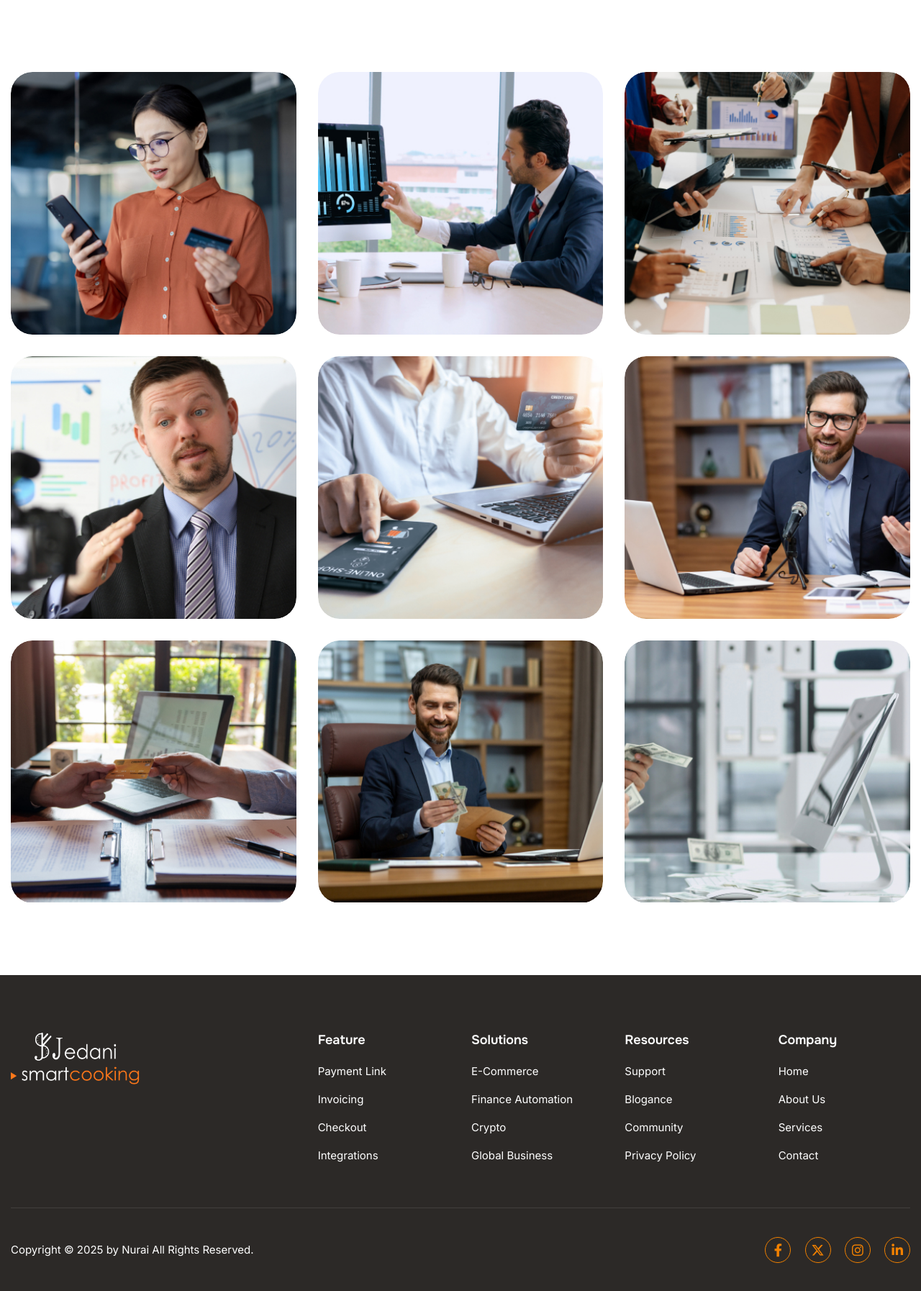
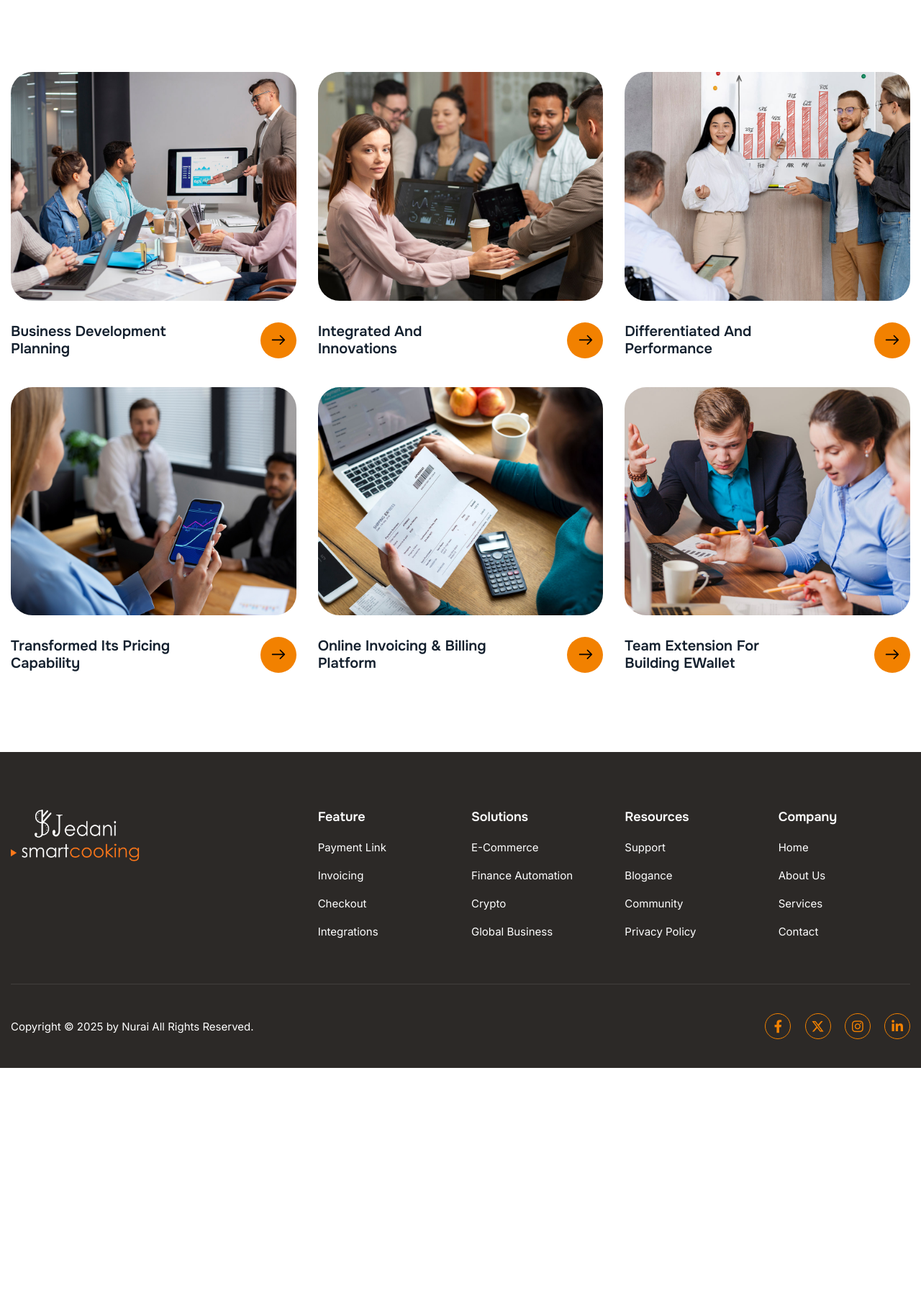
Before and after one commit to nurai003002/MyCook, a Django app: page /video-recipes in a window 1280 px wide. Shown: the part 426-2220 px from the top of the page at 72% size. After the commit the page ends 1910 px from the top, so only its background shows below. Run offline with Django 5.2, Linux system fonts and the light colour scheme; some libraries are stand-ins or nearby versions.

Commit message:
start page recipe

```diff
--- a/apps/secondary/views.py
+++ b/apps/secondary/views.py
@@ -4,4 +4,4 @@ from django.shortcuts import render
 
 def video_recipes(request):
     # setting = Setting.objects.latest('id')
-    return render(request, 'video/video-gallery.html', locals())
+    return render(request, 'video/recipe_video.html', locals())
--- /dev/null
+++ b/templates/video/recipe_video.html
@@ -0,0 +1,230 @@
+{% extends 'include/homepage.html' %}
+{% load static %}
+{% block content %}
+    {% include 'include/header.html' %}
+    <!-- Page Header Start -->
+    <div class="page-header">
+        <div class="container">
+            <div class="row">
+                <div class="col-lg-12">
+                    <!-- Page Header Box Start -->
+					<div class="page-header-box">
+						<h1 class="text-anime-style-3" data-cursor="-opaque">Our Video</h1>
+						<nav class="wow fadeInUp">
+							<ol class="breadcrumb">
+								<li class="breadcrumb-item"><a href="./">home</a></li>
+								<li class="breadcrumb-item active" aria-current="page">video</li>
+							</ol>
+						</nav>
+					</div>
+					<!-- Page Header Box End -->
+                </div>
+            </div>
+        </div>
+    </div>
+    <!-- Page Header End -->
+
+    <!-- Page Video Gallery Start -->
+    <div class="page-case-study">
+        <div class="container">
+            <div class="row">
+                <div class="col-lg-4 col-md-6">
+                    <!-- Case Study Item Start -->
+                    <div class="case-study-item wow fadeInUp">
+                        <!-- Case Study Image Start -->
+                        <div class="case-study-image">
+                            <a href="#" class="image-anime" data-cursor-text="View">
+                                <figure>
+                                    <img src="{% static 'images/case-study-img-1.jpg' %}" alt="">
+                                </figure>
+                            </a>
+                        </div>
+                        <!-- Case Study Image End -->
+
+                        <!-- Case Study Body Start -->
+                        <div class="case-study-body">
+                            <!-- Case Study Content Start -->
+                            <div class="case-study-content">
+                                <h3><a href="#">Business Development Planning</a></h3>
+                            </div>
+                            <!-- Case Study Content End -->
+
+                            <!-- Case Study Readmore Btn Start -->
+                            <div class="case-study-btn">
+                                <a href="#" class="readmore-btn"><img src="{% static 'images/icon-arrow.svg' %}" alt=""></a>
+                            </div>
+                            <!-- Case Study Readmore Btn End -->
+                        </div>
+                        <!-- Case Study Body End -->
+                    </div>
+                    <!-- Case Study Item End -->
+                </div>
+
+                <div class="col-lg-4 col-md-6">
+                    <!-- Case Study Item Start -->
+                    <div class="case-study-item wow fadeInUp" data-wow-delay="0.25s">
+                        <!-- Case Study Image Start -->
+                        <div class="case-study-image">
+                            <a href="#" class="image-anime" data-cursor-text="View">
+                                <figure>
+                                    <img src="{% static 'images/case-study-img-2.jpg' %}" alt="">
+                                </figure>
+                            </a>
+                        </div>
+                        <!-- Case Study Image End -->
+
+                        <!-- Case Study Body Start -->
+                        <div class="case-study-body">
+                            <!-- Case Study Content Start -->
+                            <div class="case-study-content">
+                                <h3><a href="#">Integrated And Innovations</a></h3>
+                            </div>
+                            <!-- Case Study Content End -->
+
+                            <!-- Case Study Readmore Btn Start -->
+                            <div class="case-study-btn">
+                                <a href="#" class="readmore-btn"><img src="{% static 'images/icon-arrow.svg' %}" alt=""></a>
+                            </div>
+                            <!-- Case Study Readmore Btn End -->
+                        </div>
+                        <!-- Case Study Body End -->
+                    </div>
+                    <!-- Case Study Item End -->
+                </div>
+
+                <div class="col-lg-4 col-md-6">
+                    <!-- Case Study Item Start -->
+                    <div class="case-study-item wow fadeInUp" data-wow-delay="0.5s">
+                        <!-- Case Study Image Start -->
+                        <div class="case-study-image">
+                            <a href="#" class="image-anime" data-cursor-text="View">
+                                <figure>
+                                    <img src="{% static 'images/case-study-img-3.jpg' %}" alt="">
+                                </figure>
+                            </a>
+                        </div>
+                        <!-- Case Study Image End -->
+
+                        <!-- Case Study Body Start -->
+                        <div class="case-study-body">
+                            <!-- Case Study Content Start -->
+                            <div class="case-study-content">
+                                <h3><a href="#">Differentiated And Performance</a></h3>
+                            </div>
+                            <!-- Case Study Content End -->
+
+                            <!-- Case Study Readmore Btn Start -->
+                            <div class="case-study-btn">
+                                <a href="#" class="readmore-btn"><img src="{% static 'images/icon-arrow.svg' %}" alt=""></a>
+                            </div>
+                            <!-- Case Study Readmore Btn End -->
+                        </div>
+                        <!-- Case Study Body End -->
+                    </div>
+                    <!-- Case Study Item End -->
+                </div>
+
+                <div class="col-lg-4 col-md-6">
+                    <!-- Case Study Item Start -->
+                    <div class="case-study-item wow fadeInUp" data-wow-delay="0.75s">
+                        <!-- Case Study Image Start -->
+                        <div class="case-study-image">
+                            <a href="#" class="image-anime" data-cursor-text="View">
+                                <figure>
+                                    <img src="{% static 'images/case-study-img-4.jpg' %}" alt="">
+                                </figure>
+                            </a>
+                        </div>
+                        <!-- Case Study Image End -->
+
+                        <!-- Case Study Body Start -->
+                        <div class="case-study-body">
+                            <!-- Case Study Content Start -->
+                            <div class="case-study-content">
+                                <h3><a href="#">Transformed Its Pricing Capability</a></h3>
+                            </div>
+                            <!-- Case Study Content End -->
+
+                            <!-- Case Study Readmore Btn Start -->
+                            <div class="case-study-btn">
+                                <a href="#" class="readmore-btn"><img src="{% static 'images/icon-arrow.svg' %}" alt=""></a>
+                            </div>
+                            <!-- Case Study Readmore Btn End -->
+                        </div>
+                        <!-- Case Study Body End -->
+                    </div>
+                    <!-- Case Study Item End -->
+                </div>
+
+                <div class="col-lg-4 col-md-6">
+                    <!-- Case Study Item Start -->
+                    <div class="case-study-item wow fadeInUp" data-wow-delay="1s">
+                        <!-- Case Study Image Start -->
+                        <div class="case-study-image">
+                            <a href="#" class="image-anime" data-cursor-text="View">
+                                <figure>
+                                    <img src="{% static 'images/case-study-img-5.jpg' %}" alt="">
+                                </figure>
+                            </a>
+                        </div>
+                        <!-- Case Study Image End -->
+
+                        <!-- Case Study Body Start -->
+                        <div class="case-study-body">
+                            <!-- Case Study Content Start -->
+                            <div class="case-study-content">
+                                <h3><a href="#">Online Invoicing & Billing Platform</a></h3>
+                            </div>
+                            <!-- Case Study Content End -->
+
+                            <!-- Case Study Readmore Btn Start -->
+                            <div class="case-study-btn">
+                                <a href="#" class="readmore-btn"><img src="{% static 'images/icon-arrow.svg' %}" alt=""></a>
+                            </div>
+                            <!-- Case Study Readmore Btn End -->
+                        </div>
+                        <!-- Case Study Body End -->
+                    </div>
+                    <!-- Case Study Item End -->
+                </div>
+
+                <div class="col-lg-4 col-md-6">
+                    <!-- Case Study Item Start -->
+                    <div class="case-study-item wow fadeInUp" data-wow-delay="1.25s">
+                        <!-- Case Study Image Start -->
+                        <div class="case-study-image">
+                            <a href="#" class="image-anime" data-cursor-text="View">
+                                <figure>
+                                    <img src="{% static 'images/case-study-img-6.jpg' %}" alt="">
+                                </figure>
+                            </a>
+                        </div>
+                        <!-- Case Study Image End -->
+
+                        <!-- Case Study Body Start -->
+                        <div class="case-study-body">
+                            <!-- Case Study Content Start -->
+                            <div class="case-study-content">
+                                <h3><a href="#">Team Extension for Building eWallet</a></h3>
+                            </div>
+                            <!-- Case Study Content End -->
+
+                            <!-- Case Study Readmore Btn Start -->
+                            <div class="case-study-btn">
+                                <a href="#" class="readmore-btn"><img src="{% static 'images/icon-arrow.svg' %}" alt=""></a>
+                            </div>
+                            <!-- Case Study Readmore Btn End -->
+                        </div>
+                        <!-- Case Study Body End -->
+                    </div>
+                    <!-- Case Study Item End -->
+                </div>
+            </div>
+        </div>
+    </div>
+    <!-- Page Video Gallery End -->
+
+    <!-- Footer Start -->
+   {% include 'include/footer.html' %}
+    <!-- Footer End -->
+{% endblock %}
--- a/templates/video/video-gallery.html
+++ /dev/null
@@ -1,146 +0,0 @@
-{% extends 'include/homepage.html' %}
-{% load static %}
-{% block content %}
-    {% include 'include/header.html' %}
-    <!-- Page Header Start -->
-    <div class="page-header">
-        <div class="container">
-            <div class="row">
-                <div class="col-lg-12">
-                    <!-- Page Header Box Start -->
-					<div class="page-header-box">
-						<h1 class="text-anime-style-3" data-cursor="-opaque">Our Video</h1>
-						<nav class="wow fadeInUp">
-							<ol class="breadcrumb">
-								<li class="breadcrumb-item"><a href="./">home</a></li>
-								<li class="breadcrumb-item active" aria-current="page">video</li>
-							</ol>
-						</nav>
-					</div>
-					<!-- Page Header Box End -->
-                </div>
-            </div>
-        </div>
-    </div>
-    <!-- Page Header End -->
-
-    <!-- Page Video Gallery Start -->
-    <div class="page-video-gallery">
-        <div class="container">
-            <div class="row">
-                <div class="col-lg-4 col-md-6">
-                    <!-- image gallery start -->
-                    <div class="video-gallery-image wow fadeInUp" data-cursor-text="Play">
-                        <a href="https://www.youtube.com/watch?v=Y-x0efG1seA" class="popup-video">
-                            <figure>
-                                <img src="{% static 'images/video-gallery-img-1.jpg' %}" alt="">
-                            </figure>
-                        </a>
-                    </div>
-                    <!-- image gallery end -->
-                </div>
-
-                <div class="col-lg-4 col-md-6">
-                    <!-- image gallery start -->
-                    <div class="video-gallery-image wow fadeInUp" data-wow-delay="0.2s" data-cursor-text="Play">
-                        <a href="https://www.youtube.com/watch?v=Y-x0efG1seA" class="popup-video">
-                            <figure>
-                                <img src="{% static 'images/video-gallery-img-2.jpg' %}" alt="">
-                            </figure>
-                        </a>
-                    </div>
-                    <!-- image gallery end -->
-                </div>
-
-                <div class="col-lg-4 col-md-6">
-                    <!-- image gallery start -->
-                    <div class="video-gallery-image wow fadeInUp" data-wow-delay="0.4s" data-cursor-text="Play">
-                        <a href="https://www.youtube.com/watch?v=Y-x0efG1seA" class="popup-video">
-                            <figure>
-                                <img src="{% static 'images/video-gallery-img-3.jpg' %}" alt="">
-                            </figure>
-                        </a>
-                    </div>
-                    <!-- image gallery end -->
-                </div>
-
-                <div class="col-lg-4 col-md-6">
-                    <!-- image gallery start -->
-                    <div class="video-gallery-image wow fadeInUp" data-wow-delay="0.6s" data-cursor-text="Play">
-                        <a href="https://www.youtube.com/watch?v=Y-x0efG1seA" class="popup-video">
-                            <figure>
-                                <img src="{% static 'images/video-gallery-img-4.jpg' %}" alt="">
-                            </figure>
-                        </a>
-                    </div>
-                    <!-- image gallery end -->
-                </div>
-
-                <div class="col-lg-4 col-md-6">
-                    <!-- image gallery start -->
-                    <div class="video-gallery-image wow fadeInUp" data-wow-delay="0.8s" data-cursor-text="Play">
-                        <a href="https://www.youtube.com/watch?v=Y-x0efG1seA" class="popup-video">
-                            <figure>
-                                <img src="{% static 'images/video-gallery-img-5.jpg' %}" alt="">
-                            </figure>
-                        </a>
-                    </div>
-                    <!-- image gallery end -->
-                </div>
-
-                <div class="col-lg-4 col-md-6">
-                    <!-- image gallery start -->
-                    <div class="video-gallery-image wow fadeInUp" data-wow-delay="1s" data-cursor-text="Play">
-                        <a href="https://www.youtube.com/watch?v=Y-x0efG1seA" class="popup-video">
-                            <figure>
-                                <img src="{% static 'images/video-gallery-img-6.jpg' %}" alt="">
-                            </figure>
-                        </a>
-                    </div>
-                    <!-- image gallery end -->
-                </div>
-
-                <div class="col-lg-4 col-md-6">
-                    <!-- image gallery start -->
-                    <div class="video-gallery-image wow fadeInUp" data-wow-delay="1.2s" data-cursor-text="Play">
-                        <a href="https://www.youtube.com/watch?v=Y-x0efG1seA" class="popup-video">
-                            <figure>
-                                <img src="{% static 'images/video-gallery-img-7.jpg' %}" alt="">
-                            </figure>
-                        </a>
-                    </div>
-                    <!-- image gallery end -->
-                </div>
-
-                <div class="col-lg-4 col-md-6">
-                    <!-- image gallery start -->
-                    <div class="video-gallery-image wow fadeInUp" data-wow-delay="1.4s" data-cursor-text="Play">
-                        <a href="https://www.youtube.com/watch?v=Y-x0efG1seA" class="popup-video">
-                            <figure>
-                                <img src="{% static 'images/video-gallery-img-8.jpg' %}" alt="">
-                            </figure>
-                        </a>
-                    </div>
-                    <!-- image gallery end -->
-                </div>
-
-                <div class="col-lg-4 col-md-6">
-                    <!-- image gallery start -->
-                    <div class="video-gallery-image wow fadeInUp" data-wow-delay="1.6s" data-cursor-text="Play">
-                        <a href="https://www.youtube.com/watch?v=Y-x0efG1seA" class="popup-video">
-                            <figure>
-                                <img src="{% static 'images/video-gallery-img-9.jpg' %}" alt="">
-                            </figure>
-                        </a>
-                    </div>
-                    <!-- image gallery end -->
-                </div>
-            </div>
-        </div>
-     </div>
-    <!-- Page Video Gallery End -->
-
-    <!-- Footer Start -->
-   {% include 'include/footer.html' %}
-    <!-- Footer End -->
-{% endblock %}
```
Also changed, not shown: apps/secondary/models.py (+16 -0 lines), templates/include/homepage.html (line endings or trailing spaces).
